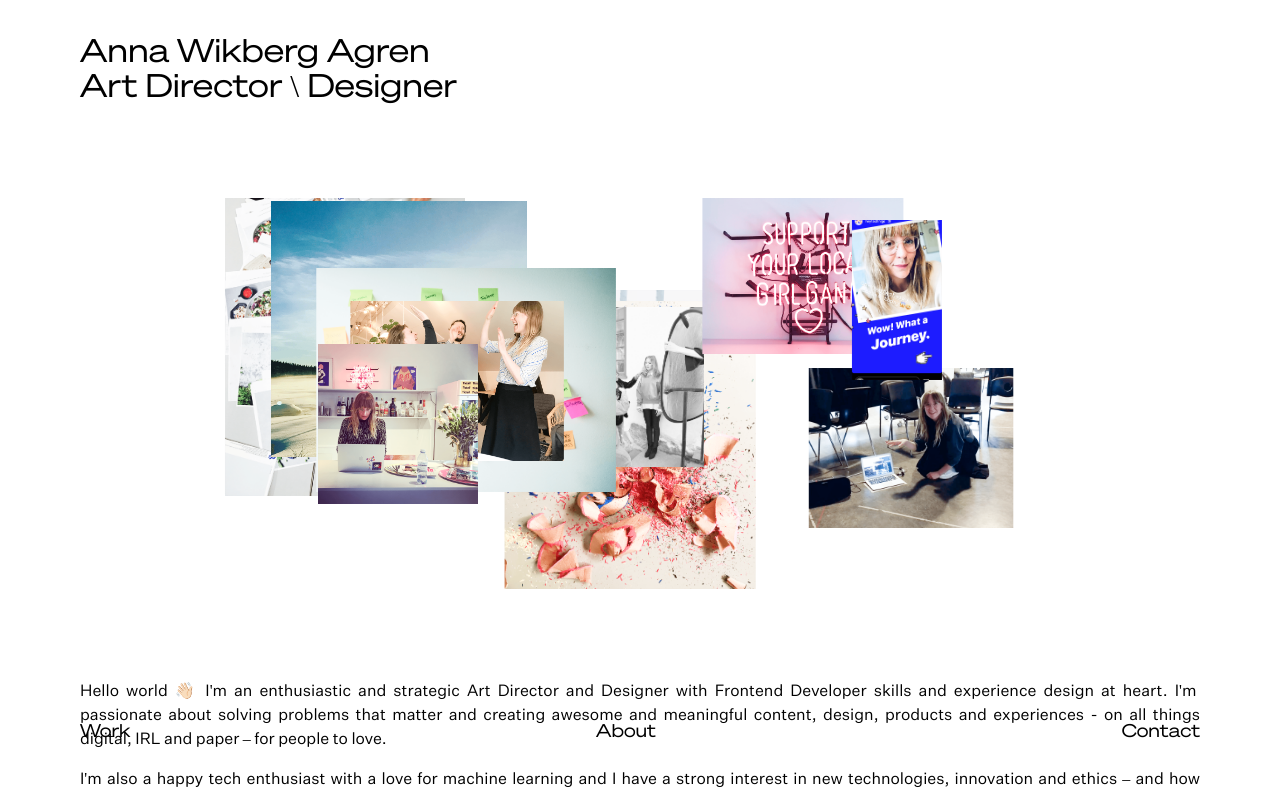
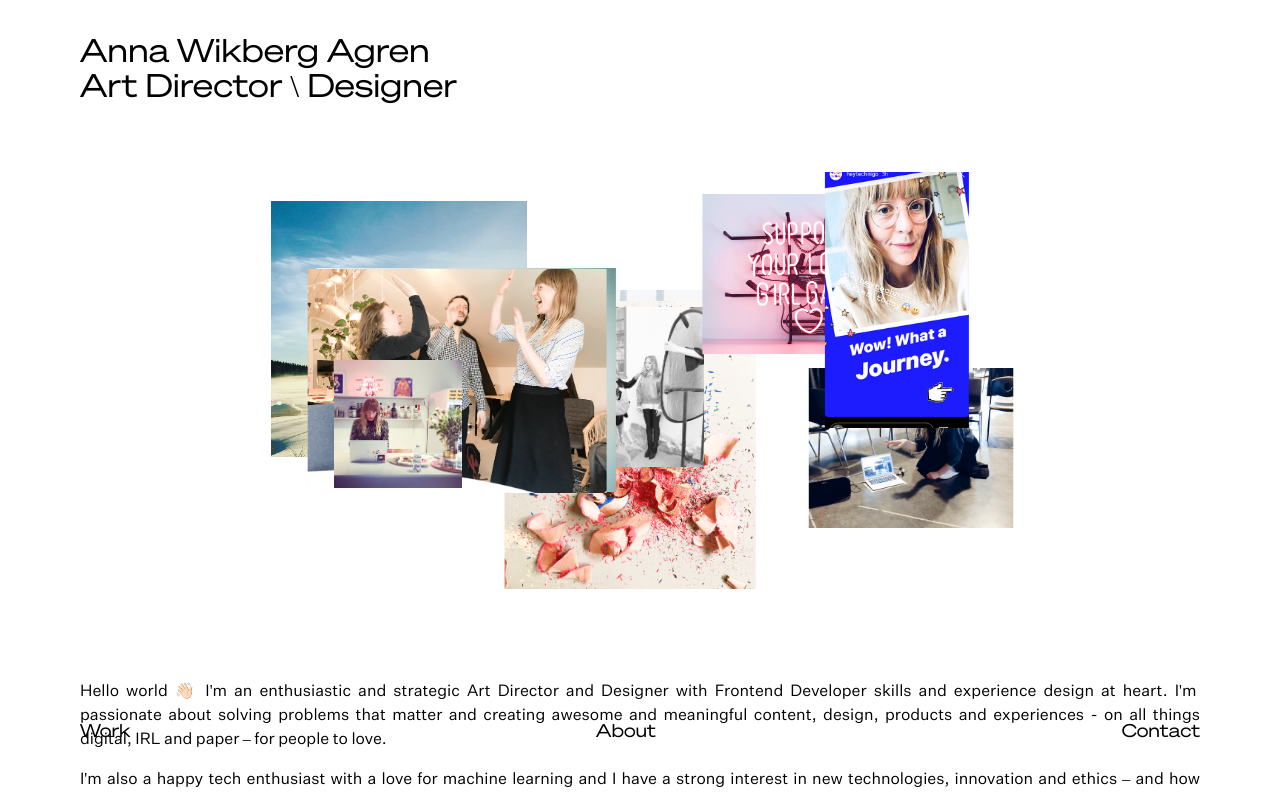
Before and after one commit to annaawgren/newportfolio, a Next.js app in the folder new_portfolio/: page /about in a window 1280 px wide. Shown: the top 794 px of the page. Built offline with nearby package versions, Linux system fonts and the light colour scheme; what tailwindcss-fluid would draw is missing.

Commit message:
framer motion installed

```diff
--- a/new_portfolio/components/Header.js
+++ b/new_portfolio/components/Header.js
@@ -5,7 +5,7 @@ export default function Header() {
   return (
     <header className="w-full flex flex-row justify-between pt-8 pb-12 mb-12 sticky top-0 z-10 px-5 md:px-10 lg:px-20 ">
       <Link href="/">
-        <a className="w-full flex flex-col justify-top   ">
+        <a className="flex flex-col justify-top   ">
           <p className="soehne headerfont">
             Anna Wikberg Agren <br /> Art Director \ Designer{" "}
           </p>
--- a/new_portfolio/components/ImageWithDelay.js
+++ b/new_portfolio/components/ImageWithDelay.js
@@ -12,8 +12,8 @@ export default function ImageWithDelay(props) {
 
     setTimeout(() => {
       // console.log("setVisible False", image, delay * 1000);
-      // setIsVisible(false);
-    }, delay + 5000);
+      setIsVisible(false);
+    }, delay + 8000);
   }, []);
 
   function getRandom(min, max) {
@@ -36,7 +36,7 @@ export default function ImageWithDelay(props) {
   };
 
   return (
-    <div className="absolute top-0 left-1/2  transform -translate-x-1/2 ">
+    <div className="absolute top-0 left-1/2 transform -translate-x-1/2 ">
       <img
         className="h-80 object-contain relative opacity-0 transition duration-300 ease-in-out "
         src={image}
--- a/new_portfolio/package.json
+++ b/new_portfolio/package.json
@@ -9,6 +9,7 @@
   },
   "dependencies": {
     "autoprefixer": "^10.0.2",
+    "framer-motion": "^3.1.4",
     "headroom.js": "^0.12.0",
     "next": "^10.0.0",
     "postcss": "^8.1.10",
--- a/new_portfolio/pages/about.js
+++ b/new_portfolio/pages/about.js
@@ -12,7 +12,7 @@ export default function About() {
     },
     {
       image: "images/aboutme/me_2.png",
-      transform: "scale(1)",
+      transform: "scale(0.5)",
     },
     {
       image: "images/aboutme/me_3.png",
@@ -44,11 +44,11 @@ export default function About() {
     },
     {
       image: "images/aboutme/me_10.png",
-      transform: "scale(0.5)",
+      transform: "scale(0.7)",
     },
     {
       image: "images/aboutme/me_11.png",
-      transform: "scale(0.5)",
+      transform: "scale(0.4)",
     },
     {
       image: "images/aboutme/me_12.png",
@@ -56,7 +56,7 @@ export default function About() {
     },
     {
       image: "images/aboutme/me_13.png",
-      transform: "scale(0.5)",
+      transform: "scale(0.8)",
     },
     {
       image: "images/aboutme/me_14.png",
@@ -64,7 +64,7 @@ export default function About() {
     },
     {
       image: "images/aboutme/me_15.png",
-      transform: "scale(0.5)",
+      transform: "scale(0.7)",
     },
     {
       image: "images/aboutme/me_16.png",
@@ -72,15 +72,15 @@ export default function About() {
     },
     {
       image: "images/aboutme/me_17.png",
-      transform: "scale(0.5)",
+      transform: "scale(0.7)",
     },
     {
       image: "images/aboutme/me_18.png",
-      transform: "scale(0.5)",
+      transform: "scale(0.6)",
     },
     {
       image: "images/aboutme/me_19.png",
-      transform: "scale(0.5)",
+      transform: "scale(0.7)",
     },
     {
       image: "images/aboutme/me_20.png",
@@ -88,7 +88,7 @@ export default function About() {
     },
     {
       image: "images/aboutme/me_21.png",
-      transform: "scale(0.5)",
+      transform: "scale(0.3)",
     },
     {
       image: "images/aboutme/me_22.png",
@@ -100,11 +100,11 @@ export default function About() {
     },
     {
       image: "images/aboutme/me_24.png",
-      transform: "scale(0.5)",
+      transform: "scale(0.7)",
     },
     {
       image: "images/aboutme/me_25.png",
-      transform: "scale(0.5)",
+      transform: "scale(0.9)",
     },
     {
       image: "images/aboutme/me_26.png",
@@ -112,16 +112,14 @@ export default function About() {
     },
     {
       image: "images/aboutme/me_27.png",
-      transform: "scale(0.5)",
+      transform: "scale(0.2)",
     },
     {
       image: "images/aboutme/me_28.png",
-      transform: "scale(0.5)",
+      transform: "scale(0.8)",
     },
     {
       image: "images/aboutme/me_29.png",
-      top: 20,
-      left: 0,
       transform: "scale(0.5)",
     },
     {
@@ -134,15 +132,15 @@ export default function About() {
     },
     {
       image: "images/aboutme/me_32.png",
-      transform: "scale(0.5)",
+      transform: "scale(0.7)",
     },
     {
       image: "images/aboutme/me_33.png",
-      transform: "scale(0.5)",
+      transform: "scale(0.9)",
     },
     {
       image: "images/aboutme/me_34.png",
-      transform: "scale(0.5)",
+      transform: "scale(0.7)",
     },
     {
       image: "images/aboutme/me_35.png",
@@ -150,7 +148,7 @@ export default function About() {
     },
     {
       image: "images/aboutme/me_36.png",
-      transform: "scale(0.5)",
+      transform: "scale(0.6)",
     },
     {
       image: "images/aboutme/me_37.png",
@@ -158,19 +156,19 @@ export default function About() {
     },
     {
       image: "images/aboutme/me_38.png",
-      transform: "scale(0.5)",
+      transform: "scale(0.8)",
     },
     {
       image: "images/aboutme/me_39.png",
-      transform: "scale(0.5)",
+      transform: "scale(0.4)",
     },
     {
       image: "images/aboutme/me_40.png",
-      transform: "scale(0.5)",
+      transform: "scale(0.6)",
     },
     {
       image: "images/aboutme/me_41.png",
-      transform: "scale(0.5)",
+      transform: "scale(1)",
     },
     {
       image: "images/aboutme/me_42.png",
@@ -178,11 +176,11 @@ export default function About() {
     },
     {
       image: "images/aboutme/me_43.png",
-      transform: "scale(0.5)",
+      transform: "scale(0.4)",
     },
     {
       image: "images/aboutme/6.jpeg",
-      transform: "scale(0.5)",
+      transform: "scale(0.8)",
     },
   ];
 
@@ -195,7 +193,7 @@ export default function About() {
     <Layout>
       <Header />
 
-      <div className="w-full image-box-height m-auto relative px-5 md:px-10 lg:px-20 overflow-hidden">
+      <div className="w-full image-box-height m-auto relative px-5 md:px-10 lg:px-20 overflow-hidden md:overflow-visible">
         {images.map((imagedata) => {
           return <ImageWithDelay {...imagedata} key={imagedata.image} />;
         })}
```
Also changed, not shown: 1 other file (tests, documents, lock files or other folders).
